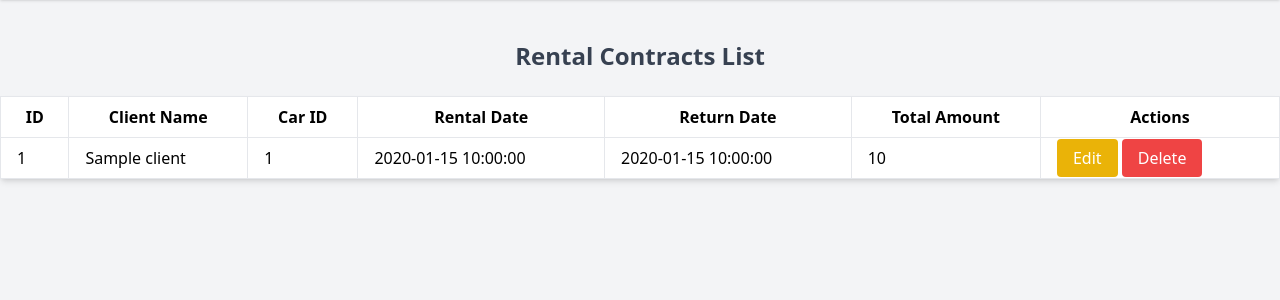
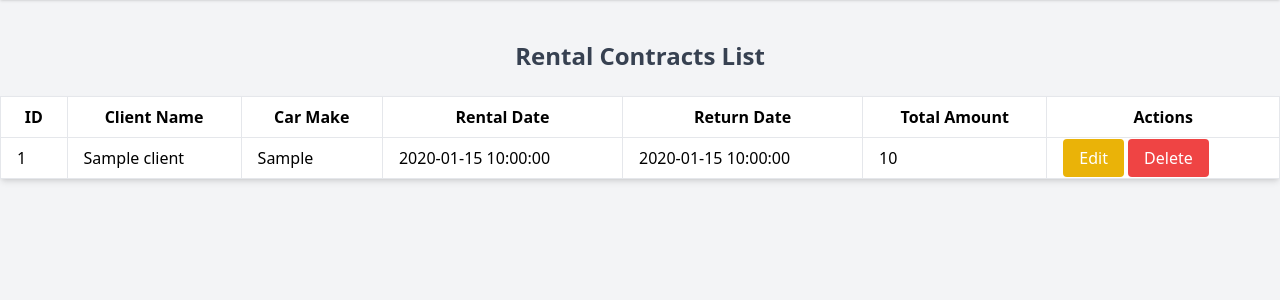
Before and after one commit to ridachaanoun/gestion-de-location-de-voitures, a PHP site: page /view_rental_contracts.php in a window 1280 px wide. Shown: the part 56-356 px from the top of the page. Run offline with PHP 8.4, Linux system fonts and the light colour scheme; tables that the repository leaves empty or names only in its code hold one stand-in row (values such as "Sample post"); some libraries are stand-ins or nearby versions.

Commit message:
Update view_rental_contracts.php to join Cars table and include car make as car_name

```diff
--- a/view_rental_contracts.php
+++ b/view_rental_contracts.php
@@ -1,9 +1,9 @@
 <?php
 include 'db_connection.php';
 
-$sql = "SELECT RentalContracts.id, RentalContracts.client_id, RentalContracts.car_id, RentalContracts.rental_date, RentalContracts.return_date, RentalContracts.total_amount, Clients.name AS client_name
-        FROM RentalContracts
-        JOIN Clients ON RentalContracts.client_id = Clients.id";
+$sql = "SELECT RentalContracts.id, RentalContracts.client_id, RentalContracts.car_id, RentalContracts.rental_date, RentalContracts.return_date, RentalContracts.total_amount, Clients.name AS client_name, Cars.make AS car_name    FROM RentalContracts
+        JOIN Clients ON RentalContracts.client_id = Clients.id
+        JOIN Cars on RentalContracts.car_id = Cars.id";
 $result = $conn->query($sql);
 ?>
 
@@ -38,7 +38,7 @@ $result = $conn->query($sql);
                 <tr>
                     <th class="py-2 px-4 border">ID</th>
                     <th class="py-2 px-4 border">Client Name</th> <!-- Show client name -->
-                    <th class="py-2 px-4 border">Car ID</th>
+                    <th class="py-2 px-4 border">Car Make</th>
                     <th class="py-2 px-4 border">Rental Date</th>
                     <th class="py-2 px-4 border">Return Date</th>
                     <th class="py-2 px-4 border">Total Amount</th>
@@ -52,7 +52,7 @@ $result = $conn->query($sql);
                         echo "<tr>
                                 <td class='py-2 px-4 border'>{$row['id']}</td>
                                 <td class='py-2 px-4 border'>{$row['client_name']}</td> <!-- Display client name -->
-                                <td class='py-2 px-4 border'>{$row['car_id']}</td>
+                                <td class='py-2 px-4 border'>{$row['car_name']}</td>
                                 <td class='py-2 px-4 border'>{$row['rental_date']}</td>
                                 <td class='py-2 px-4 border'>{$row['return_date']}</td>
                                 <td class='py-2 px-4 border'>{$row['total_amount']}</td>
```
